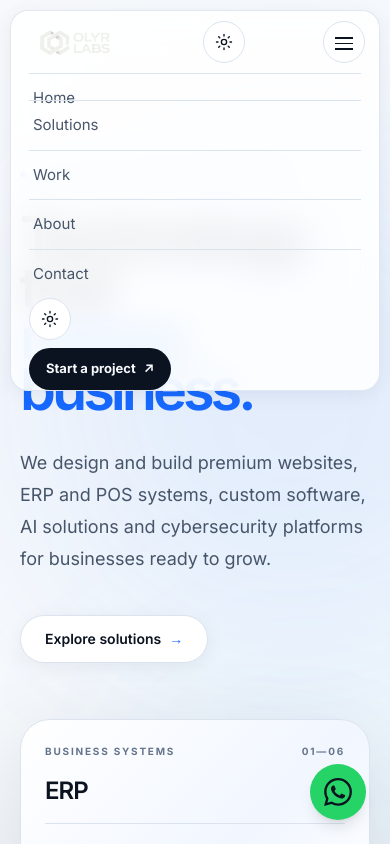
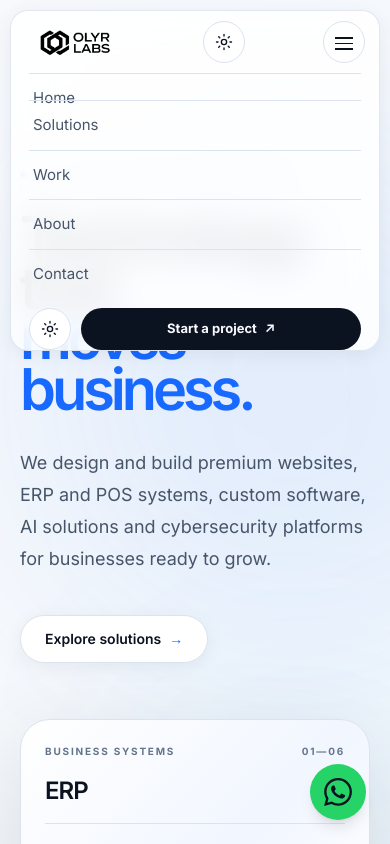
Before and after one commit to OLYR-Labs/website, a Next.js app: page / in a window 390 px wide. Shown: the top 844 px of the page. Built offline with nearby package versions, Linux system fonts and the light colour scheme.

Commit message:
fix: theme-aware brand logo and navbar scroll transition

```diff
--- a/app/globals.css
+++ b/app/globals.css
@@ -19,6 +19,7 @@
   --shadow-sm: 0 4px 20px rgba(15, 23, 42, .06);
   --shadow-md: 0 18px 55px rgba(15, 23, 42, .10);
   --shadow-lg: 0 35px 100px rgba(15, 23, 42, .14);
+  --logo-filter: brightness(0);
 }
 
 html[data-theme="dark"] {
@@ -40,47 +41,24 @@ html[data-theme="dark"] {
   --shadow-sm: 0 4px 24px rgba(0, 0, 0, .16);
   --shadow-md: 0 20px 60px rgba(0, 0, 0, .24);
   --shadow-lg: 0 40px 110px rgba(0, 0, 0, .38);
+  --logo-filter: none;
 }
 
-@theme inline {
-  --color-background: var(--background);
-  --color-foreground: var(--foreground);
-  --font-sans: var(--font-inter);
-  --font-heading: var(--font-space-grotesk);
-}
-
+@theme inline { --color-background: var(--background); --color-foreground: var(--foreground); --font-sans: var(--font-inter); --font-heading: var(--font-space-grotesk); }
 * { box-sizing: border-box; border-color: var(--border); }
 html { scroll-behavior: smooth; background: var(--background); }
-body {
-  margin: 0;
-  min-height: 100vh;
-  overflow-x: hidden;
-  background: var(--background);
-  color: var(--foreground);
-  font-family: var(--font-inter), Arial, Helvetica, sans-serif;
-  -webkit-font-smoothing: antialiased;
-  text-rendering: optimizeLegibility;
-  transition: background-color .25s ease, color .25s ease;
-}
-
+body { margin: 0; min-height: 100vh; overflow-x: hidden; background: var(--background); color: var(--foreground); font-family: var(--font-inter), Arial, Helvetica, sans-serif; -webkit-font-smoothing: antialiased; text-rendering: optimizeLegibility; transition: background-color .25s ease, color .25s ease; }
 a { color: inherit; text-decoration: none; }
 button { cursor: pointer; }
 ::selection { background: var(--blue); color: #fff; }
-
 .sr-only { position: absolute; width: 1px; height: 1px; padding: 0; margin: -1px; overflow: hidden; clip: rect(0,0,0,0); white-space: nowrap; border: 0; }
 
-.site-nav {
-  position: fixed; inset: 14px 16px auto; z-index: 9999;
-  border: 1px solid color-mix(in srgb, var(--border) 86%, transparent);
-  border-radius: 18px;
-  background: color-mix(in srgb, var(--surface) 88%, transparent);
-  box-shadow: var(--shadow-sm);
-  backdrop-filter: blur(18px) saturate(140%);
-  -webkit-backdrop-filter: blur(18px) saturate(140%);
-}
+.site-nav { position: fixed; inset: 14px 16px auto; z-index: 9999; border: 1px solid color-mix(in srgb, var(--border) 86%, transparent); border-radius: 18px; background: color-mix(in srgb, var(--surface) 88%, transparent); box-shadow: var(--shadow-sm); backdrop-filter: blur(18px) saturate(140%); -webkit-backdrop-filter: blur(18px) saturate(140%); transform: translateY(0); opacity: 1; transition: transform .32s cubic-bezier(.2,.7,.2,1), opacity .2s ease, box-shadow .25s ease; }
+.site-nav.is-hidden { transform: translateY(calc(-100% - 24px)); opacity: .94; }
+.site-nav.is-scrolled { box-shadow: var(--shadow-md); }
 .site-nav-inner { max-width: 1280px; height: 68px; margin: auto; padding: 0 18px; display: flex; align-items: center; justify-content: space-between; gap: 24px; }
 .brand-mark { display: inline-flex; align-items: center; flex: 0 0 auto; }
-.brand-logo { width: 112px; height: auto; object-fit: contain; filter: none; }
+.brand-logo { width: 112px; height: auto; object-fit: contain; filter: var(--logo-filter); transition: filter .25s ease; }
 .nav-links { display: flex; align-items: center; gap: clamp(18px, 2.4vw, 34px); }
 .nav-link { position: relative; color: var(--text-secondary); font-size: 14px; font-weight: 500; transition: color .2s ease; }
 .nav-link::after { content: ""; position: absolute; left: 0; right: 100%; bottom: -7px; height: 1px; background: var(--blue); transition: right .25s ease; }
@@ -96,14 +74,7 @@ button { cursor: pointer; }
 .mobile-menu-button span { display: block; height: 1.5px; margin: 4px 0; background: var(--foreground); transition: transform .25s ease; }
 .mobile-menu { display: none; }
 
-/* Shared surfaces retained for existing pages/components. */
-.glass-panel, .glass-section, .glass-card, .glass-button {
-  border: 1px solid var(--border);
-  background: var(--surface);
-  box-shadow: var(--shadow-sm);
-  backdrop-filter: none;
-  -webkit-backdrop-filter: none;
-}
+.glass-panel, .glass-section, .glass-card, .glass-button { border: 1px solid var(--border); background: var(--surface); box-shadow: var(--shadow-sm); backdrop-filter: none; -webkit-backdrop-filter: none; }
 .glass-panel { border-radius: 28px; }
 .glass-section { border-radius: 28px; }
 .glass-card { border-radius: 20px; transition: transform .25s ease, border-color .25s ease, box-shadow .25s ease; }
@@ -113,11 +84,8 @@ button { cursor: pointer; }
 
 .reveal { opacity: 0; transform: translateY(24px); transition: opacity .55s ease, transform .55s cubic-bezier(.2,.7,.2,1); }
 .reveal.active { opacity: 1; transform: translateY(0); }
-
 @keyframes marquee { from { transform: translate3d(0,0,0); } to { transform: translate3d(-50%,0,0); } }
 .animate-marquee { animation: marquee 24s linear infinite; will-change: transform; }
-
-/* Premium homepage primitives. */
 .eyebrow { display: inline-flex; align-items: center; gap: 9px; color: var(--blue); font-size: 11px; font-weight: 700; letter-spacing: .18em; text-transform: uppercase; }
 .eyebrow::before { content: ""; width: 7px; height: 7px; border-radius: 50%; background: var(--blue); box-shadow: 0 0 0 5px var(--blue-soft); }
 .section-kicker { color: var(--blue); font-size: 12px; font-weight: 700; letter-spacing: .16em; text-transform: uppercase; }
@@ -130,20 +98,11 @@ button { cursor: pointer; }
   .mobile-menu.is-open { grid-template-rows: 1fr; padding: 8px 18px 18px; }
   .mobile-menu > * { min-height: 0; }
   .mobile-link { padding: 13px 4px; color: var(--text-secondary); border-top: 1px solid var(--border); font-size: 15px; }
-  .mobile-cta { justify-content: center; margin-top: 8px; }
+  .mobile-menu-bottom { display: flex; align-items: center; gap: 10px; margin-top: 10px; }
+  .mobile-cta { justify-content: center; flex: 1; }
 }
-
-@media (max-width: 640px) {
-  .site-nav-inner { height: 62px; padding: 0 14px; }
-  .brand-logo { width: 100px; }
-}
-
-@media (prefers-reduced-motion: reduce) {
-  html { scroll-behavior: auto; }
-  *, *::before, *::after { animation-duration: .01ms !important; animation-iteration-count: 1 !important; transition-duration: .01ms !important; }
-}
-
+@media (max-width: 640px) { .site-nav-inner { height: 62px; padding: 0 14px; } .brand-logo { width: 100px; } }
+@media (prefers-reduced-motion: reduce) { html { scroll-behavior: auto; } *, *::before, *::after { animation-duration: .01ms !important; animation-iteration-count: 1 !important; transition-duration: .01ms !important; } }
 @media (max-width: 768px) { .animate-marquee { animation-duration: 30s; } }
-
 .input { width: 100%; border: 1px solid var(--border); background: var(--surface); padding: 1rem; color: var(--foreground); outline: none; border-radius: 12px; }
 .input:focus { border-color: var(--blue); box-shadow: 0 0 0 3px var(--blue-soft); }
```
